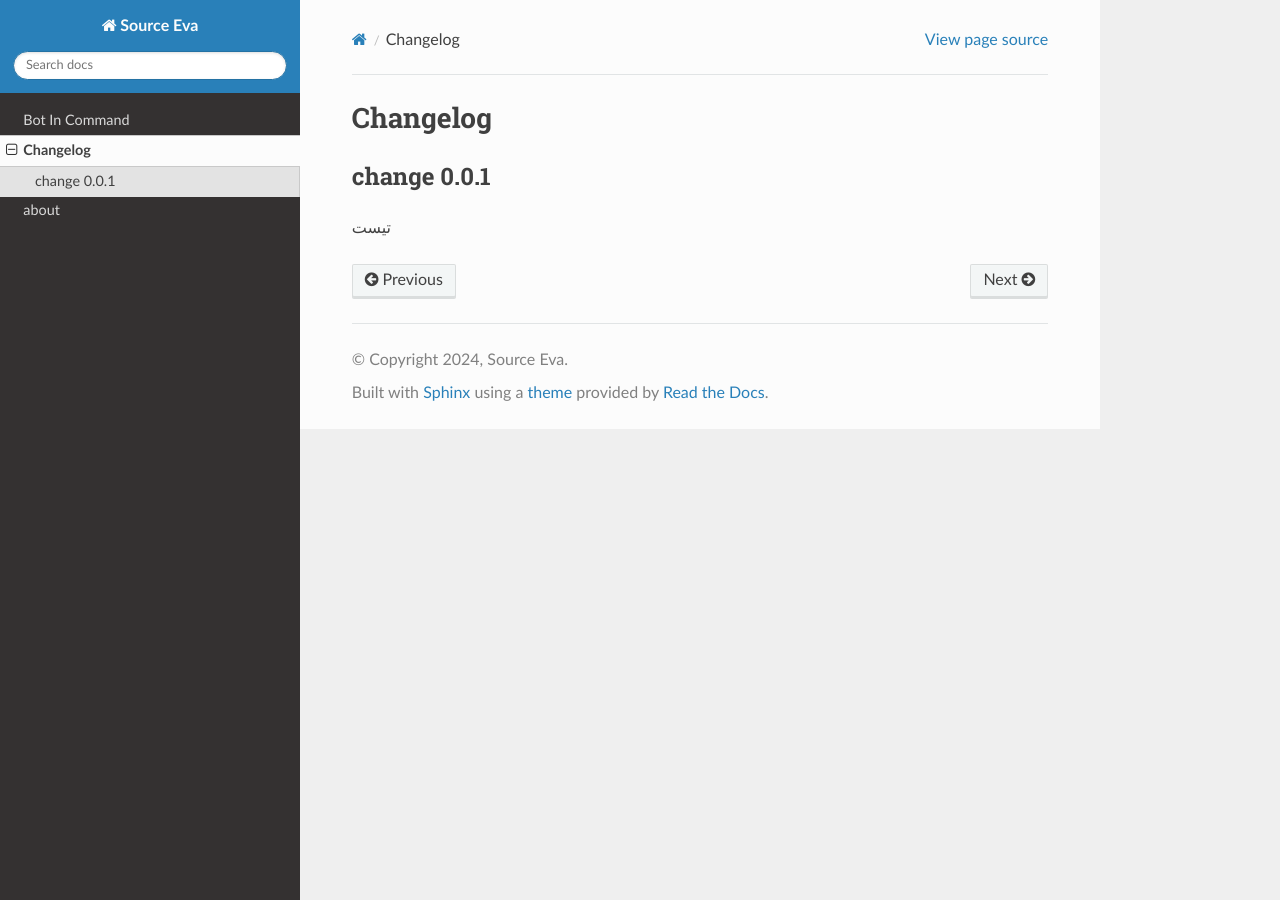
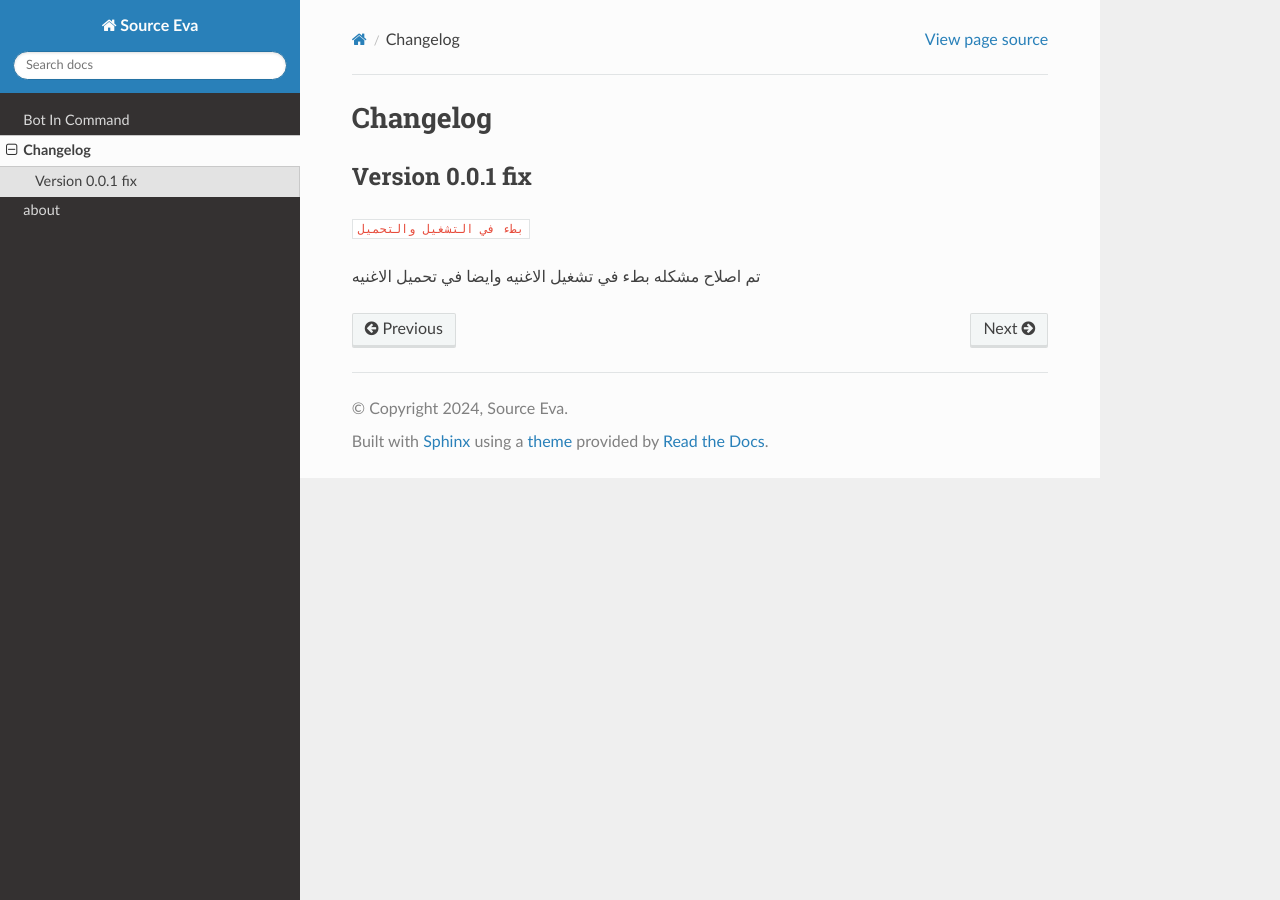
Before and after one commit to deveva205/tutorial-Sourceeva, a Sphinx documentation site: the page built from docs/source/Changelog.rst, in a window 1280 px wide. Built offline with Sphinx 7.4.7 and the Read the Docs theme 3.1.0, drawn with Linux system fonts in a browser that asks for light colours; pages that are not in the unit, such as notebooks, are missing from menus.

Commit message:
Update Changelog.rst

```diff
--- a/docs/source/Changelog.rst
+++ b/docs/source/Changelog.rst
@@ -1,7 +1,9 @@
 Changelog
 ====================
 
-change 0.0.1
-----------------
+Version 0.0.1 fix
+----------------------------------
 
-تيست
+``بطء في التشغيل والتحميل``
+
+تم اصلاح مشكله بطء في تشغيل الاغنيه وايضا في تحميل الاغنيه
```
